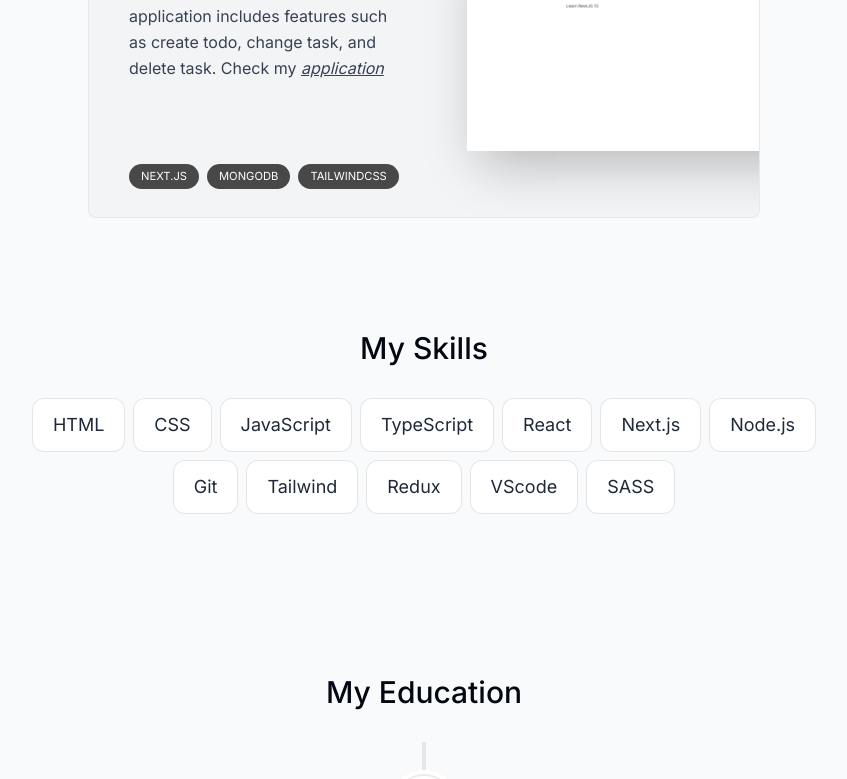
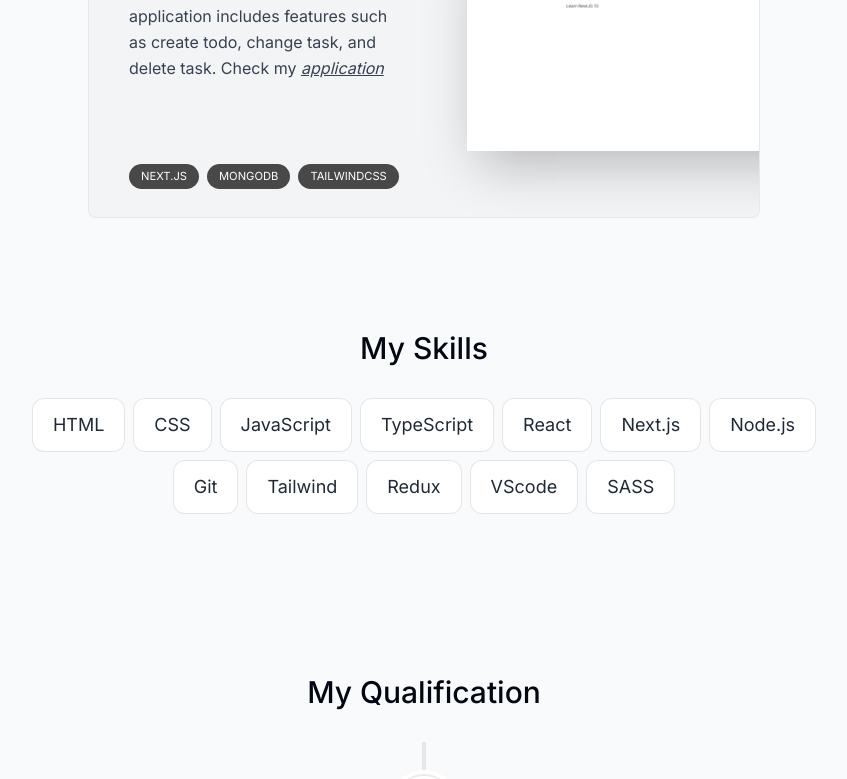
Before and after one commit to kind012/portfolio-tranthienduc, a Next.js app: page / in a window 1280 px wide. Shown: the part 2000-2779 px from the top of the page, without its empty margins (216-1063 px from the left). Built offline with nearby package versions, Linux system fonts and the light colour scheme.

Commit message:
change data and sort import

```diff
--- a/app/layout.tsx
+++ b/app/layout.tsx
@@ -1,11 +1,11 @@
-import Header from "@/components/header";
 import "./globals.css";
 import type { Metadata } from "next";
 import { Inter } from "next/font/google";
-import ActiveSectionContextProvider from "@/context/active-section-context";
+import Header from "@/components/header";
 import Footer from "@/components/footer";
 import ThemeSwitch from "@/components/theme-switch";
 import ThemeContextProvider from "@/context/theme-context";
+import ActiveSectionContextProvider from "@/context/active-section-context";
 
 const inter = Inter({ subsets: ["latin"] });
 
--- a/app/page.tsx
+++ b/app/page.tsx
@@ -1,9 +1,9 @@
+import Intro from "@/components/intro";
+import SectionDivider from "@/components/section-divider";
 import About from "@/components/about";
-import Education from "@/components/education";
-import Intro from "@/components/intro";
 import Projects from "@/components/projects";
-import SectionDivider from "@/components/section-divider";
 import Skills from "@/components/skills";
+import Qualification from "@/components/qualification";
 
 export default function Home() {
   return (
@@ -13,7 +13,7 @@ export default function Home() {
       <About />
       <Projects />
       <Skills />
-      <Education />
+      <Qualification />
     </main>
   );
 }
--- a/components/project.tsx
+++ b/components/project.tsx
@@ -2,10 +2,9 @@
 
 import { useRef } from "react";
 import { projectsData } from "@/lib/data";
-import Image from "next/image";
 import { motion, useScroll, useTransform } from "framer-motion";
 import Link from "next/link";
-import { BsGithub } from "react-icons/bs";
+import Image from "next/image";
 
 type ProjectProps = (typeof projectsData)[number];
 
--- a/components/education.tsx
+++ b/components/qualification.tsx
@@ -7,18 +7,22 @@ import {
   VerticalTimelineElement,
 } from "react-vertical-timeline-component";
 import "react-vertical-timeline-component/style.min.css";
-import { educationData } from "@/lib/data";
+import { qualificationData } from "@/lib/data";
 import { useSectionInView } from "@/hooks/useSectionInView";
 import { useTheme } from "@/context/theme-context";
 
-const Education = () => {
-  const { ref } = useSectionInView("Education");
+const Qualification = () => {
+  const { ref } = useSectionInView("Qualification");
   const { theme } = useTheme();
   return (
-    <section ref={ref} id="education" className="scroll-mt-28 mb-28 sm:mb-40">
-      <SectionHeading>My Education</SectionHeading>
+    <section
+      ref={ref}
+      id="qualification"
+      className="scroll-mt-28 mb-28 sm:mb-40"
+    >
+      <SectionHeading>My Qualification</SectionHeading>
       <VerticalTimeline lineColor="">
-        {educationData.map((education, index) => (
+        {qualificationData.map((qualificationData, index) => (
           <React.Fragment key={index}>
             <VerticalTimelineElement
               contentStyle={{
@@ -35,18 +39,20 @@ const Education = () => {
                     ? "0.4rem solid #9ca3af"
                     : "0.4rem solid rgba(255,255,255,0.5)",
               }}
-              date={education.date}
-              icon={education.icon}
+              date={qualificationData.date}
+              icon={qualificationData.icon}
               iconStyle={{
                 background:
                   theme === "light" ? "white" : "rgba(255,255,255,0.15)",
                 fontSize: "1.5rem",
               }}
             >
-              <h3 className="font-semibold capitalize">{education.title}</h3>
+              <h3 className="font-semibold capitalize">
+                {qualificationData.title}
+              </h3>
 
               <p className="!mt-1 !font-normal text-gray-700 dark:text-white/75">
-                {education.description}
+                {qualificationData.description}
               </p>
             </VerticalTimelineElement>
           </React.Fragment>
@@ -56,4 +62,4 @@ const Education = () => {
   );
 };
 
-export default Education;
+export default Qualification;
--- a/lib/data.ts
+++ b/lib/data.ts
@@ -22,12 +22,12 @@ export const links = [
     hash: "#skills",
   },
   {
-    name: "Education",
-    hash: "#education",
+    name: "Qualification",
+    hash: "#qualification",
   },
 ] as const;
 
-export const educationData = [
+export const qualificationData = [
   {
     title: "Can Tho Vocational College",
     description:
```
